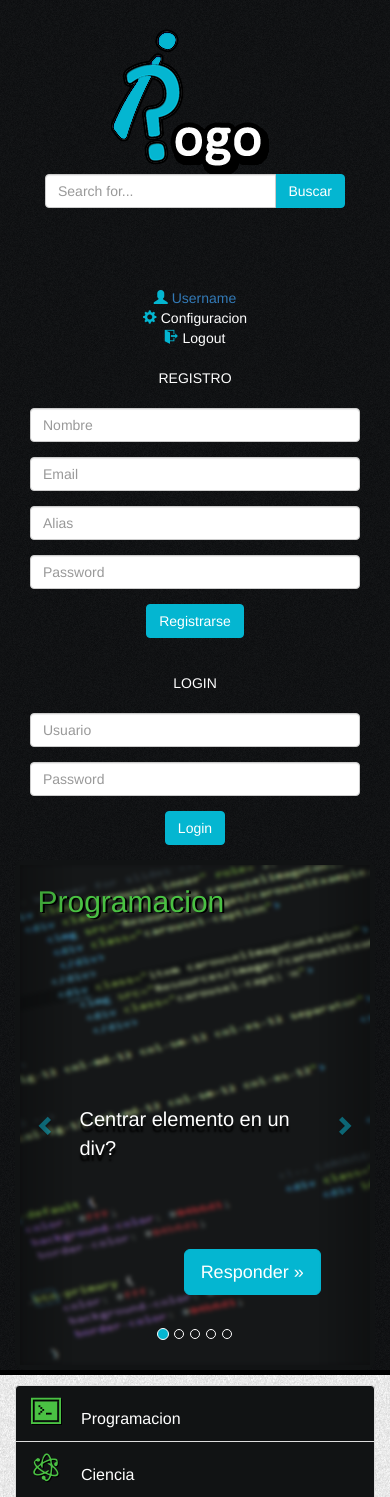
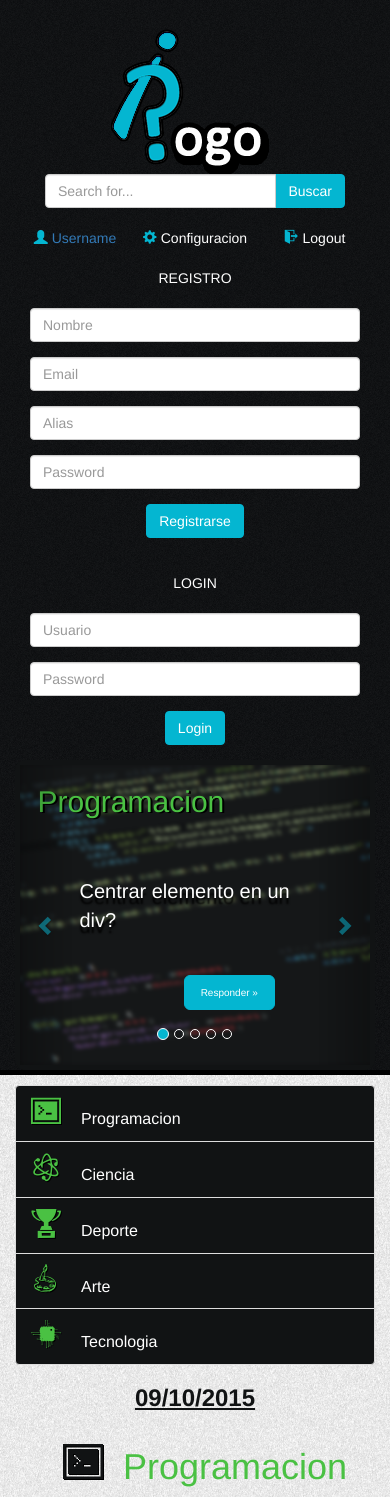
Before and after one commit to msantanagonzalez/rogo, a PHP site: page / in a window 390 px wide. Shown: the top 1497 px of the page. Run offline with PHP 8.4, Linux system fonts and the light colour scheme; some web fonts are replaced.

Commit message:
responsive on index

```diff
--- a/www/Resources/css/styles.css
+++ b/www/Resources/css/styles.css
@@ -138,7 +135,6 @@ color: #111314;
 }
 .carouselImageContainer{
   width: 1024px;
-  max-height: 500px;
   -webkit-filter: blur(2px);
   -moz-filter: blur(2px);
   -o-filter: blur(2px);
@@ -342,43 +295,32 @@ a.list-group-item:hover{
   padding-top:0px;
   padding-bottom:0px;
   text-align: left;
-  /*text-shadow: 2px 1px 2px #000;*/
   text-shadow: 2px 1px 0px #000;
 }
-
 .carousel-caption h1{
   color: #4ac143;
 }
-
 .carousel-caption p{
   position: absolute;
-  top:50%;
-  left:20%;
   z-index: 10;
   color: #fff;
   text-align: left;
   text-shadow: 0 6px 2px #000;
 }
-
 .carousel-caption a{
   position: absolute;
-  top:80%;
-  left: 55%;
   z-index: 10;
 }
-
 .btn-default {
     color: #FFF;
     background-color: #04b6d1;
     border-color: #04b6d1;
 }
-
 .btn-primary {
     color: #fff;
     background-color: #04b6d1;
     border-color: #04b6d1;
 }
-
 .btn-primary:hover, .btn-primary:focus, .btn-primary.focus, .btn-primary:active, .btn-primary.active, .open > .dropdown-toggle.btn-primary {
     color: black;
     background-color: #bbbbbb;
@@ -413,8 +380,23 @@ a.list-group-item:hover{
 
 /* Landscape phone to portrait tablet */
 @media (max-width: 767px){
+  .indexIconsContainer{
+    padding-top: 20px;
+    padding-left: 40px;
+    padding-right: 40px;
+  }
+  .carouselImageContainer{
+    height: 400px;
+  }
   .carousel-caption p{
+    top:40%;
+    left:20%;
     font-size: 30px;
+  }
+  .carousel-caption a{
+    top:75%;
+    left: 55%;
+    font-size: 15px;
   }
   .textoCategoria{
     font-size: 20px;
@@ -423,12 +405,23 @@ a.list-group-item:hover{
 
 /* Landscape phones and down */
 @media (max-width: 480px){
+  .indexIconsContainer{
+    padding-top: 20px;
+    padding-left: 0px;
+    padding-right: 0px;
+  }
+  .carouselImageContainer{
+    height: 300px;
+  }
   .carousel-caption h1{
     font-size: 30px;
   }
   .carousel-caption p{
     font-size: 20px;
   }
+  .carousel-caption a{
+    font-size: 10px;
+  }
   .textoCategoria{
     font-size: 10px;
   }
--- a/www/index.php
+++ b/www/index.php
@@ -47,15 +47,15 @@
               <!-- USUARIO -->
               <div class="col-md-5 col-xs-12 indexIconsContainer">
                 <div class="row">
-                  <div class="col-md-4 col-xs-12 singleIconContainer">
+                  <div class="col-xs-4 singleIconContainer">
                     <span class="glyphicon glyphicon-user textBlue" aria-hidden="true"></span>
                     <a href="user.php"><span >Username</span></a>
                   </div>
-                  <div class="col-md-4 col-xs-12 singleIconContainer">
+                  <div class="col-xs-4 singleIconContainer">
                     <span class="glyphicon glyphicon-cog textBlue" aria-hidden="true"></span>
                     <span>Configuracion</span>
                   </div>
-                  <div class="col-md-4 col-xs-12 singleIconContainer">
+                  <div class="col-xs-4 singleIconContainer">
                     <span class="icon-exit textBlue" aria-hidden="true"></span>
                     <span>Logout</span>
                   </div>
@@ -66,8 +66,7 @@
               <div class="indexCircle visible-lg visible-md">
               </div>
               <div class="col-md-3 col-xs-12 indexLogoContainer text-right visible-lg visible-md">
-                <span class="icon-rIcon1 indexLogo_R" aria-hidden="true"></span>
-                <span class="icon-ogo2Icon indexLogo_Ogo" aria-hidden="true"></span>
+                <img src="Resources/images/logo1.png" alt="...">
               </div>
               <!-- Fin Logo-->
           </div>
```
Also changed, not shown: other parts of www/Resources/css/styles.css (+27 -48 lines).
